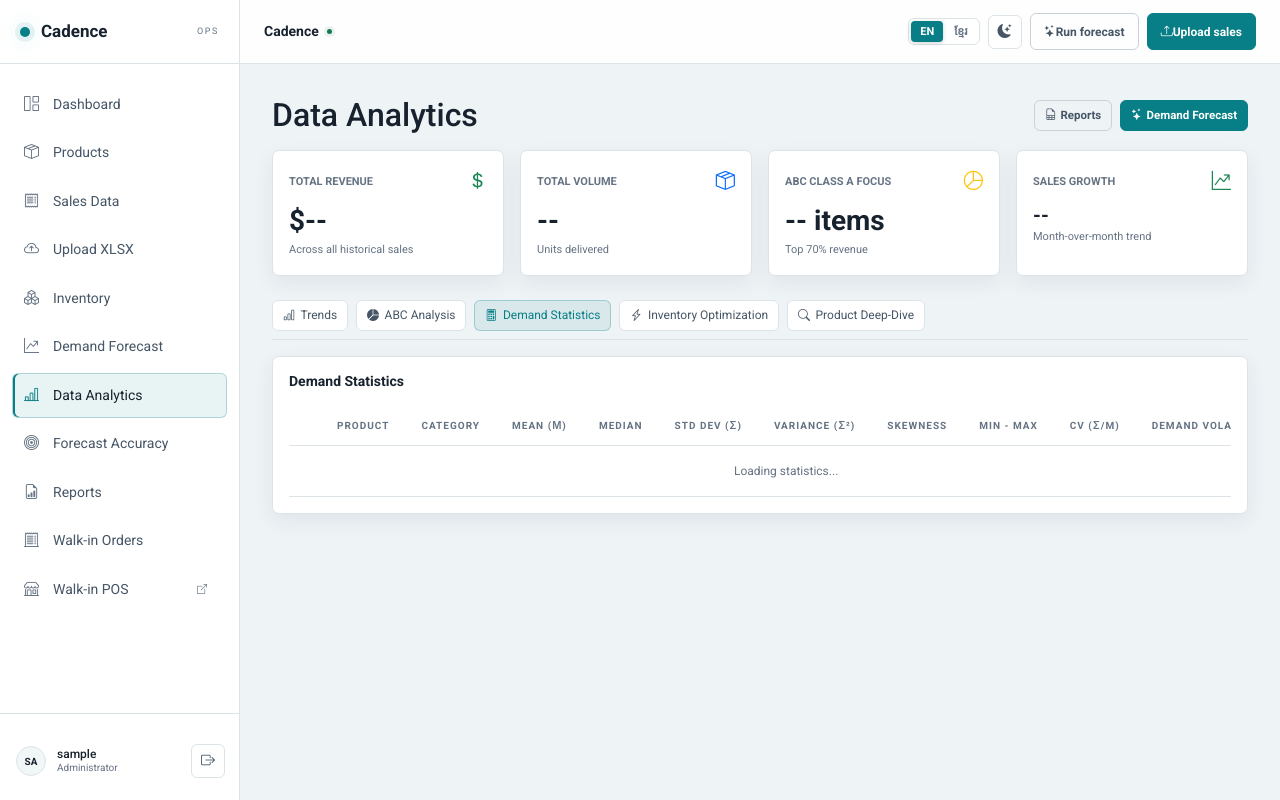
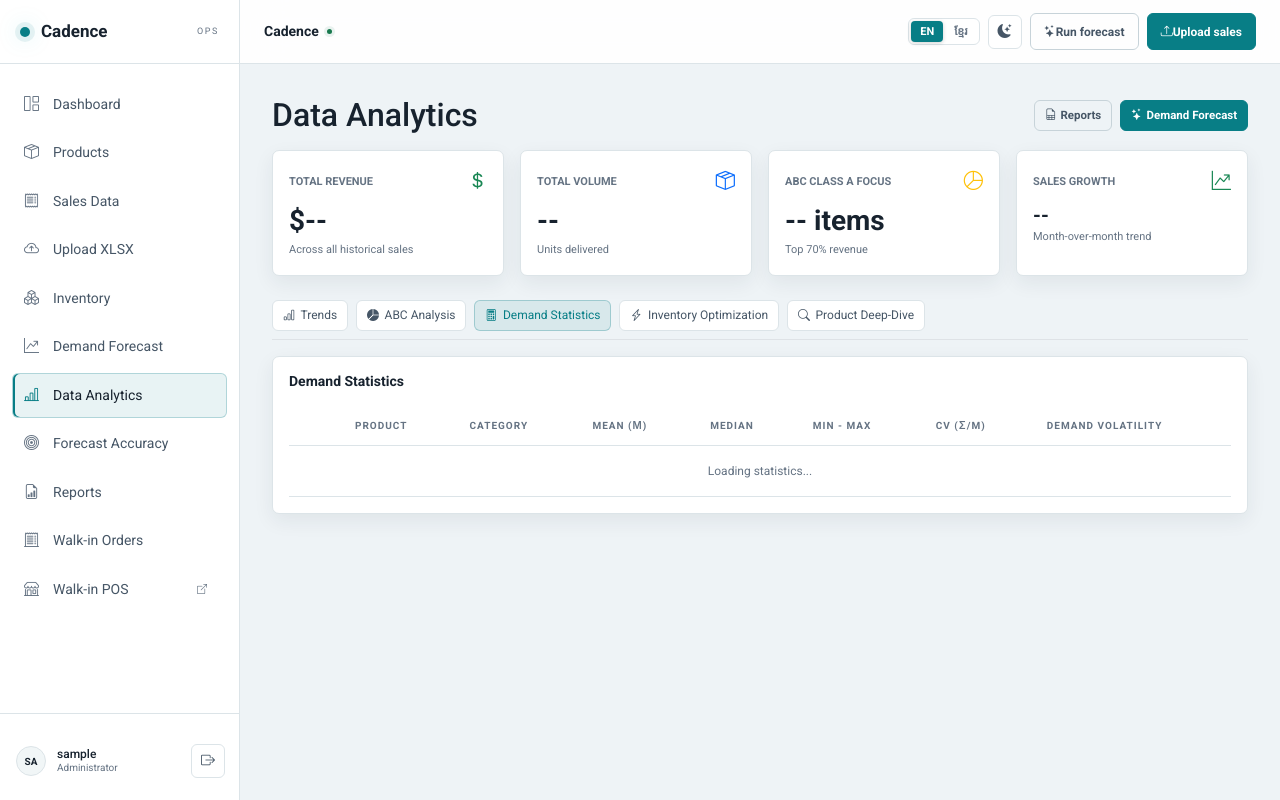
Before and after one commit to vesothepong/POS_Data_Analysis, a Django app: page /analytics/ in a window 1280 px wide, after a click on "Demand Statistics". Run offline with Django 5.2, Linux system fonts and the light colour scheme; the visitor is signed in with stand-in values (Sample User, id 1); data that the repository does not hold is empty; some web fonts are replaced.

Commit message:
remove three fields in data analytics

```diff
--- a/templates/analytics/analytics.html
+++ b/templates/analytics/analytics.html
@@ -182,16 +182,13 @@
               <th>Category</th>
               <th>Mean (&mu;)</th>
               <th>Median</th>
-              <th>Std Dev (&sigma;)</th>
-              <th>Variance (&sigma;&sup2;)</th>
-              <th>Skewness</th>
               <th>Min - Max</th>
               <th>CV (&sigma;/&mu;)</th>
               <th>Demand Volatility</th>
             </tr>
           </thead>
           <tbody id="statsTableBody">
-            <tr><td colspan="11" class="text-muted text-center py-3">Loading statistics...</td></tr>
+            <tr><td colspan="8" class="text-muted text-center py-3">Loading statistics...</td></tr>
           </tbody>
         </table>
       </div>
@@ -531,9 +528,6 @@ async function load(productId) {
           <td><span class="badge bg-light text-dark border">${catLabel}</span></td>
           <td><strong>${p.mean}</strong></td>
           <td>${p.median}</td>
-          <td>${p.std_dev}</td>
-          <td>${p.variance}</td>
-          <td>${p.skewness}</td>
           <td>${p.min} - ${p.max}</td>
           <td><strong>${p.cv}</strong></td>
           <td><span class="badge ${p.volatility_badge}">${volLabel}</span></td>
```
